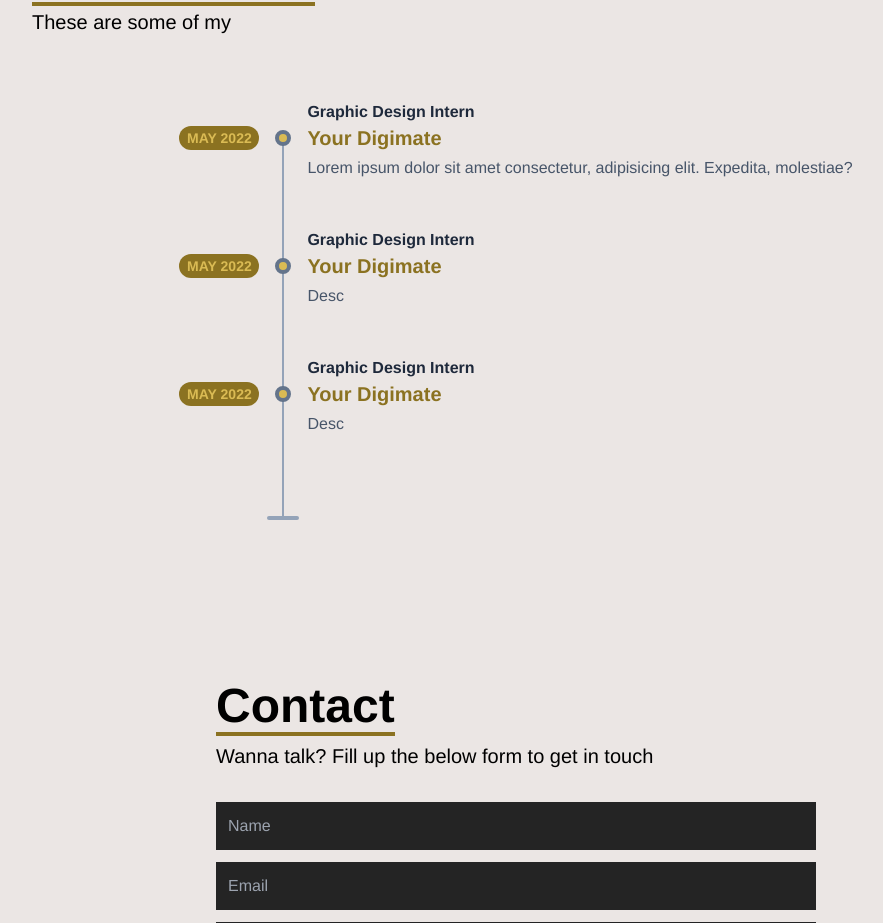
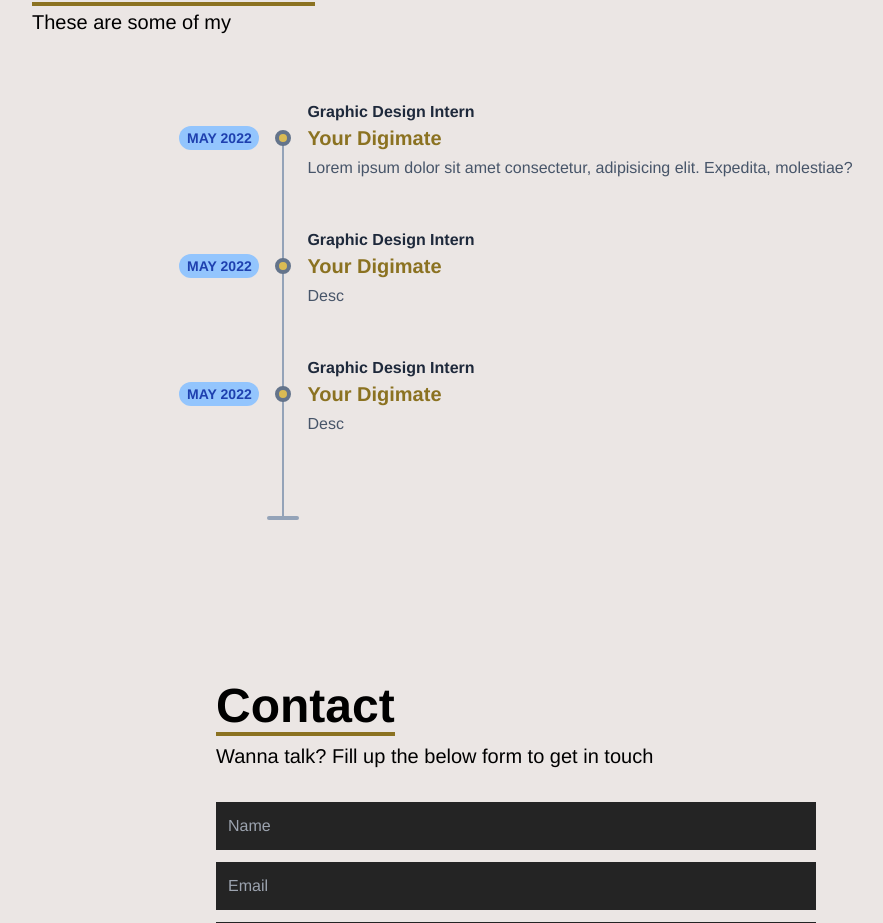
Before and after one commit to anishdalvi/portfolio-2023, a React (Vite) app: page / in a window 1280 px wide. Shown: the part 3373-4296 px from the top of the page, without its empty margins (124-1007 px from the left). Built offline with nearby package versions, Linux system fonts and the light colour scheme.

Commit message:
Edited TimeLine Date Color

```diff
--- a/src/pages/Experiences.jsx
+++ b/src/pages/Experiences.jsx
@@ -29,7 +29,9 @@ const Experiences = ({theme}) => {
                                 <div className="cursor-default text-sm sm:text-base font-semibold text-slate-800 dark:text-slate-400 sm:mb-0" key={experience.id}> {experience.post} </div>
                                 {/* <!-- Vertical line (::before) ~ Date ~ Title ~ Circle marker (::after) --> */}
                                 <div className="flex flex-col sm:flex-row items-start mb-1 group-last:before:hidden before:absolute before:left-2 sm:before:left-0 before:h-full before:px-px before:bg-slate-400  sm:before:ml-[6.5rem] before:self-start before:-translate-x-1/2 before:translate-y-3 after:absolute after:left-2 sm:after:left-0 after:w-2 after:h-2 after:bg-light-sign  dark:after:bg-dark-sign  after:border-4 after:box-content after:border-slate-500 dark:after:border-slate-200 after:rounded-full sm:after:ml-[6.5rem] after:-translate-x-1/2 after:translate-y-1.5">
-                                    <time className="sm:absolute left-0 translate-y-0.5 inline-flex items-center justify-center text-xs sm:text-sm font-semibold uppercase w-20 h-5 sm:w-20 sm:h-6 mt-1 sm:mt-0 mb-2 sm:mb-0 text-light-sign bg-dark-sign dark:text-dark-sign dark:bg-light-sign rounded-full">{experience.date}</time>
+
+                                    <time className="sm:absolute left-0 translate-y-0.5 inline-flex items-center justify-center text-xs sm:text-sm font-semibold uppercase w-20 h-5 sm:w-20 sm:h-6 mt-1 sm:mt-0 mb-2 sm:mb-0 text-blue-800 bg-blue-300 dark:text-blue-300 dark:bg-blue-800 rounded-full">{experience.date}</time>
+
                                     <div className="cursor-pointer text-lg sm:text-xl font-bold text-dark-sign dark:text-light-sign  ">{experience.company}</div>
                                 </div>
                                 {/* <!-- Content --> */}
```
